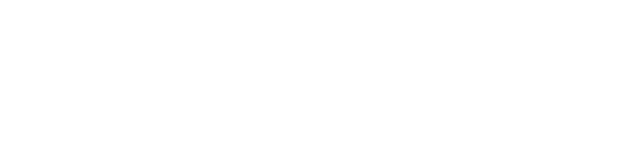
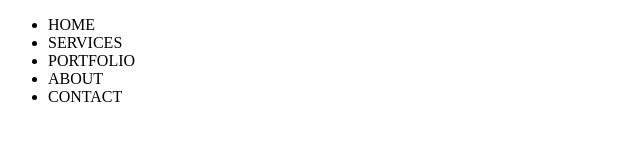
Before and after one commit to Lech2121/Golden, a website: page index.html in a window 1280 px wide. Shown: the whole page, without its empty margins (0-640 px from the left). Drawn offline with Linux system fonts and the light colour scheme.

Commit message:
add navigation html

```diff
--- a/index.html
+++ b/index.html
@@ -8,6 +8,16 @@
       <meta name="viewport" content="width=device-width, initial-scale=1.0">
     </head>
     <body>
-
+        <nav class="navigation">
+            <div container>
+                <ul>
+                    <li>HOME</li>
+                    <li>SERVICES</li>
+                    <li>PORTFOLIO</li>
+                    <li>ABOUT</li>
+                    <li>CONTACT</li>
+                </ul>
+            </div>
+        </nav>
     </body>
 </html>
```
